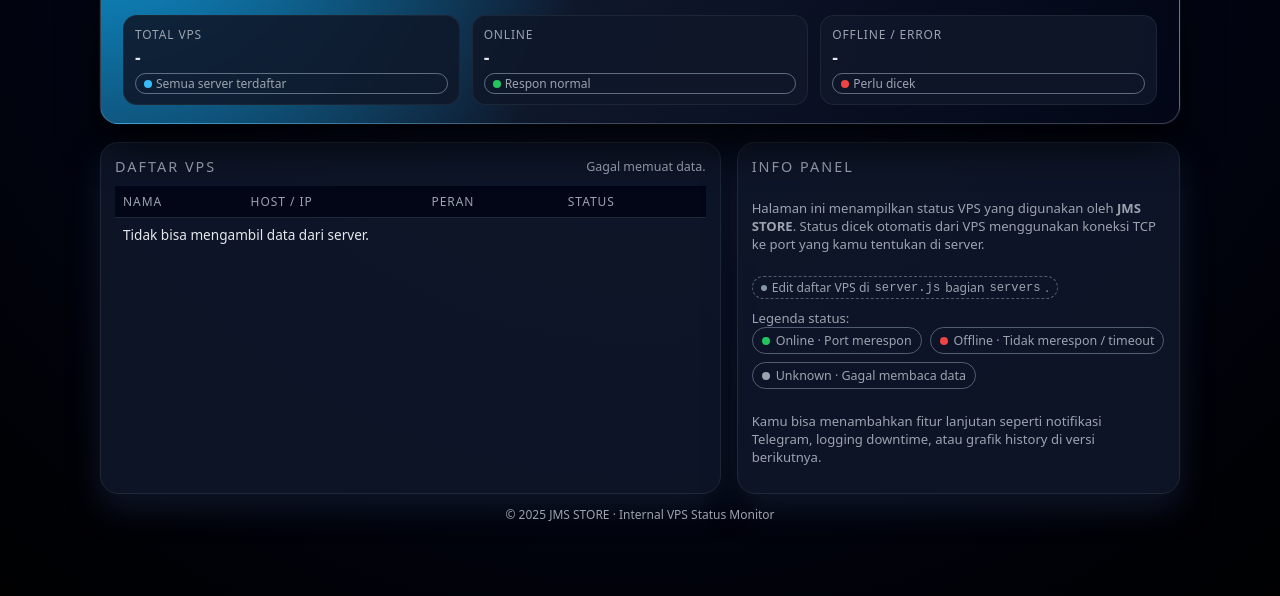
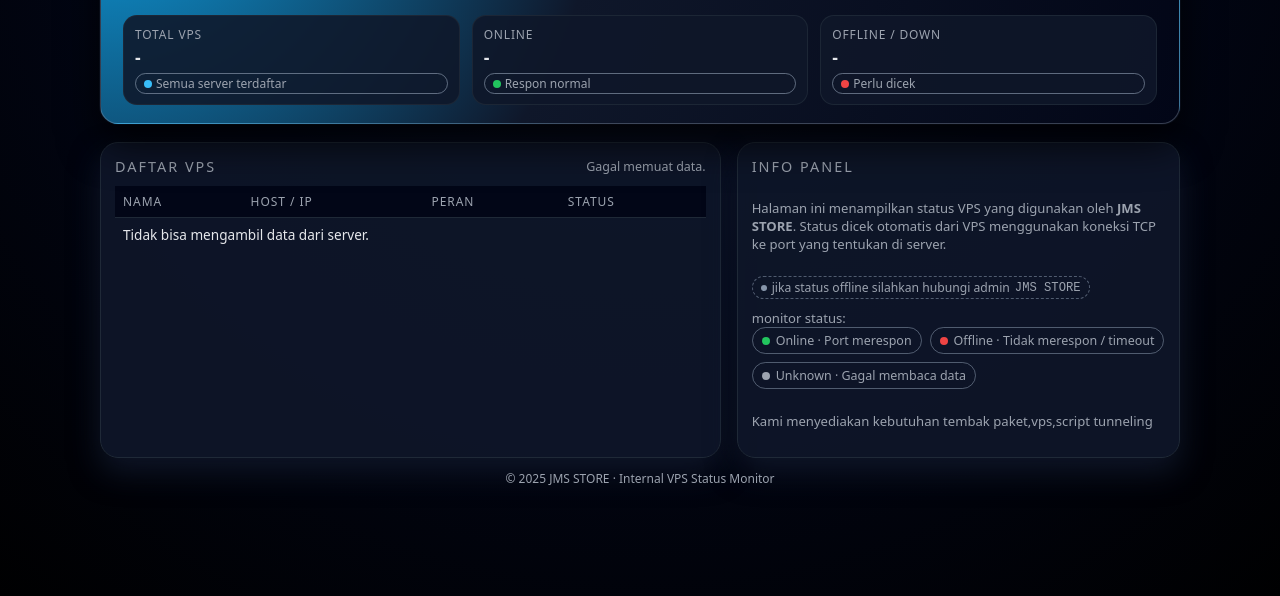
Before and after one commit to mhdisa96/jms-vps-status, a website: page public/index.html in a window 1280 px wide. Shown: the part 172-768 px from the top of the page. Drawn offline with Linux system fonts and the light colour scheme; no server answers.

Commit message:
Update index.html

```diff
--- a/public/index.html
+++ b/public/index.html
@@ -407,7 +407,7 @@
         </div>
 
         <div class="stat-card" id="stat-down">
-          <div class="stat-label">Offline / Error</div>
+          <div class="stat-label">Offline / down</div>
           <div class="stat-value" id="offlineVps">-</div>
           <div class="stat-chip">
             <span class="stat-pill pill-down"></span>
@@ -451,16 +451,16 @@
           <p>
             Halaman ini menampilkan status VPS yang digunakan oleh
             <strong>JMS STORE</strong>. Status dicek otomatis dari VPS
-            menggunakan koneksi TCP ke port yang kamu tentukan di server.
+            menggunakan koneksi TCP ke port yang tentukan di server.
           </p>
           <div>
             <div class="tag">
               <span class="tag-dot"></span>
-              Edit daftar VPS di <code>server.js</code> bagian <code>servers</code>.
+              jika status offline silahkan hubungi admin <code>JMS STORE</code>
             </div>
           </div>
           <div>
-            <div>Legenda status:</div>
+            <div>monitor status:</div>
             <div class="pill-row">
               <span class="pill">
                 <span class="circle circle-up"></span>
@@ -477,8 +477,7 @@
             </div>
           </div>
           <p>
-            Kamu bisa menambahkan fitur lanjutan seperti notifikasi Telegram,
-            logging downtime, atau grafik history di versi berikutnya.
+            Kami menyediakan kebutuhan tembak paket,vps,script tunneling
           </p>
         </div>
       </aside>
@@ -549,4 +548,4 @@
     setInterval(loadStatus, 10000);
   </script>
 </body>
-</html>
+              </html>
```
